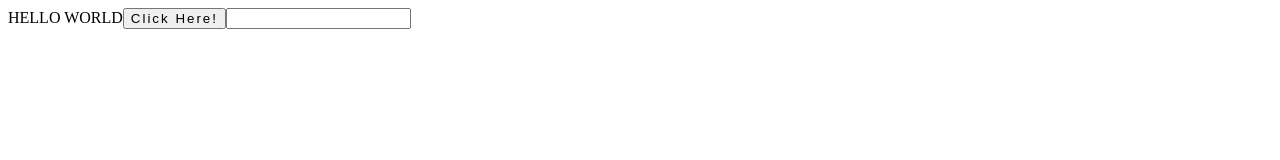
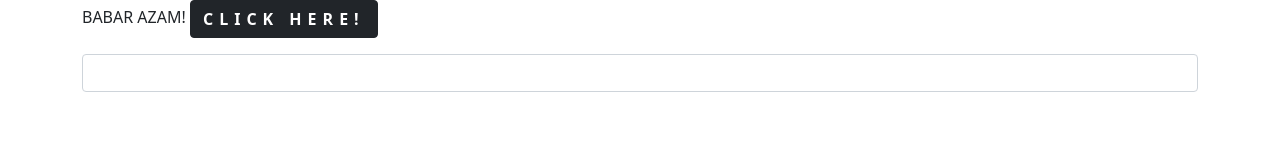
Before and after one commit to MuhammadMustafa908/NewPJS, a plain HTML site: page another.html in a window 1280 px wide. Drawn offline with nearby package versions, Linux system fonts and the light colour scheme.

Commit message:
new work1

```diff
--- a/another.html
+++ b/another.html
@@ -1,15 +1,19 @@
 <!DOCTYPE html>
 <html lang="en">
+
 <head>
     <meta charset="UTF-8">
     <meta name="viewport" content="width=device-width, initial-scale=1.0">
+    <link href="https://cdn.jsdelivr.net/npm/bootstrap@5.0.2/dist/css/bootstrap.min.css" rel="stylesheet" integrity="sha384-EVSTQN3/azprG1Anm3QDgpJLIm9Nao0Yz1ztcQTwFspd3yD65VohhpuuCOmLASjC" crossorigin="anonymous">
     <title>Document</title>
 </head>
+
 <body>
 
-    <div class="container">
-
-    </div>
+    <div class="container">Lorem, ipsum dolor sit amet consectetur adipisicing elit. Omnis nulla voluptatum, nostrum
+        esse nihil molestiae cupiditate laboriosam, quod voluptas iste quas ipsum sint ab architecto non iure possimus
+        error corrupti.</div>
     <script src="./another.js"></script>
 </body>
+
 </html>
--- a/another.js
+++ b/another.js
@@ -1,28 +1,84 @@
-let down = document.getElementsByClassName('container');
-down[0].innerHTML = "HELLO WORLD";
+let elem = document.getElementsByClassName('container');
+elem[0].innerHTML = "BABAR AZAM! ";
 
 let newBtn = document.createElement('button');
+elem[0].appendChild(newBtn);
 
-down[0].appendChild(newBtn);
-
-newBtn.innerHTML = "Click Here!"
-newBtn.className = "btn btn-dark px-5 fw-bold";
-newBtn.style.letterSpacing = "2px";
-
+newBtn.innerHTML = "CLICK HERE!";
+newBtn.className = "btn btn-dark px-6 fw-bold";
+newBtn.style.letterSpacing = "6px";
 
 // EVENTS
 
-newBtn.addEventListener('Click' , hello);
-    function hello(){
-        console.log("YOU CLICKED ON ME!");
-        newBtn.innerHTML = "WOW!"
+newBtn.addEventListener('click' , six);
+    function six(){
+        console.log("Century Complete💯 ");
+        newBtn.innerHTML = "CENTURY IS LOADING🏏";
     }
 
-    let newInp = document.createElement('input');
-    down[0].appendChild(newInp)
-    newInp.className = "form-control mt-5";
 
-    newInp.addEventListener('keyup' , one);
-    function one(){
-        console.log("done");
+let key = document.createElement('input');
+elem[0].appendChild(key);
+
+key.classList = "form-control mt-3"
+
+key.addEventListener('keyup' , No);
+    function No(){
+        console.log("56");
     }
+
+
+
+
+
+
+
+
+
+
+
+
+
+
+
+
+
+
+
+
+
+
+
+
+
+
+
+
+// let down = document.getElementsByClassName('container');
+// down[0].innerHTML = "HELLO WORLD";
+
+// let newBtn = document.createElement('button');
+
+// down[0].appendChild(newBtn);
+
+// newBtn.innerHTML = "Click Here!"
+// newBtn.className = "btn btn-dark px-5 fw-bold";
+// newBtn.style.letterSpacing = "2px";
+
+
+// // EVENTS
+
+// newBtn.addEventListener('Click' , hello);
+//     function hello(){
+//         console.log("YOU CLICKED ON ME!");
+//         newBtn.innerHTML = "WOW!"
+//     }
+
+//     let newInp = document.createElement('input');
+//     down[0].appendChild(newInp)
+//     newInp.className = "form-control mt-5";
+
+//     newInp.addEventListener('keyup' , one);
+//     function one(){
+//         console.log("done");
+//     }
--- a/eight.js
+++ b/eight.js
@@ -1,6 +1,7 @@
+// TURNARY OPERATION
+
 let grade = prompt("Enter Yor Grade!")
 let per = parseInt(prompt("Enter Your Per"));
-// TURNARY OPERATION
 
 let result = grade === "A" && per === 90 || grade === "B" && per === 80 || grade === "C" && per === 80 || grade === "D" && per === 80 ? "PASS" : "FAIL SORRY";
  console.log(result);
```
Also changed, not shown: game.js (added, +15 -0 lines), index.html (+5 -1 lines), nine.js (+6 -3 lines).
